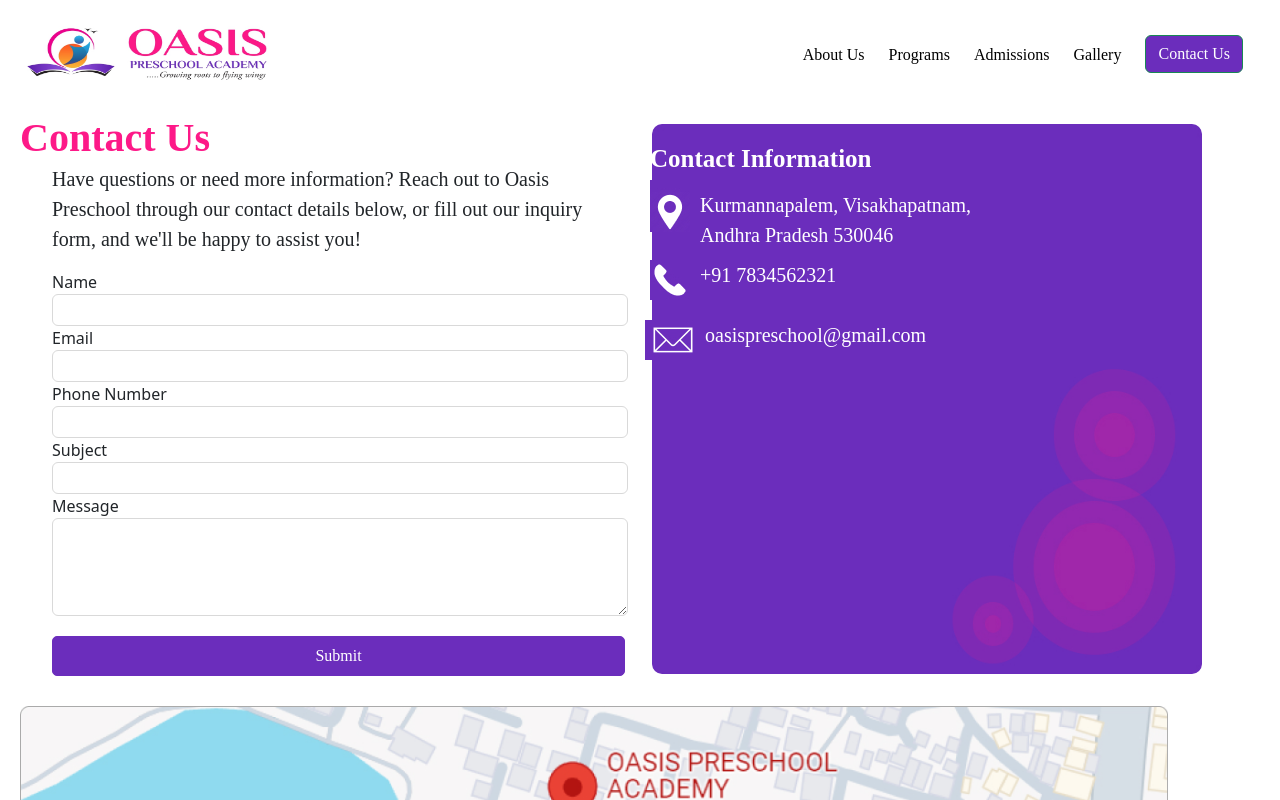
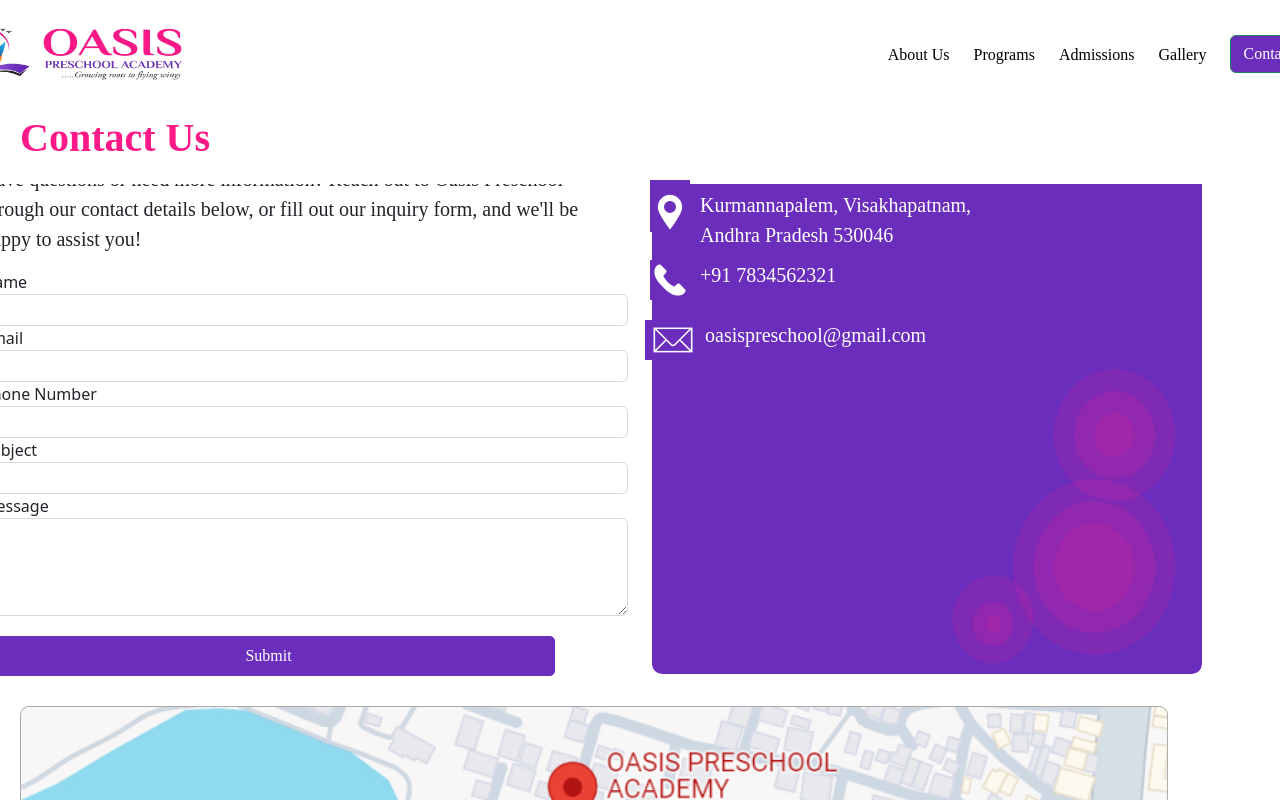
Before and after one commit to SuryaSanjana230/school, a React (Create React App) app: page /contact in a window 1280 px wide. Shown: the top 800 px of the page. Built offline with nearby package versions, Linux system fonts and the light colour scheme.

Commit message:
conatinerchange

```diff
--- a/src/App.css
+++ b/src/App.css
@@ -832,3 +832,22 @@
 #red{
   color:red;
 }
+html, body {
+  margin: 0;
+  padding: 0;
+  overflow-x: hidden;
+}
+.container {
+  max-width: 100%;
+  overflow: hidden;
+}
+
+.large-element {
+  width: 100%;
+  box-sizing: border-box;
+}
+
+.problematic-element {
+  margin: 0 auto; /* Centering without negative margins */
+  max-width: 100vw; /* Ensure it doesn’t exceed the viewport width */
+}
```
Also changed, not shown: 1 other file (tests, documents, lock files or other folders).
